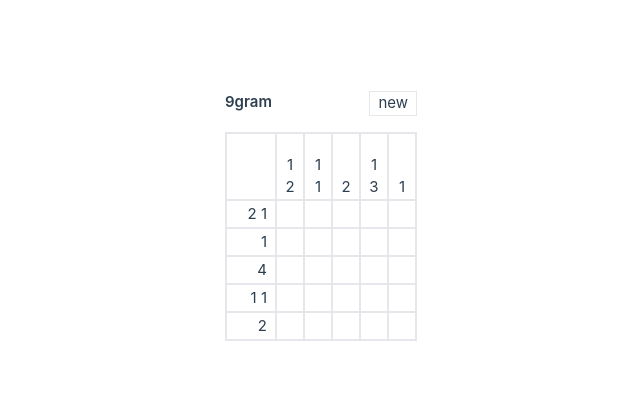
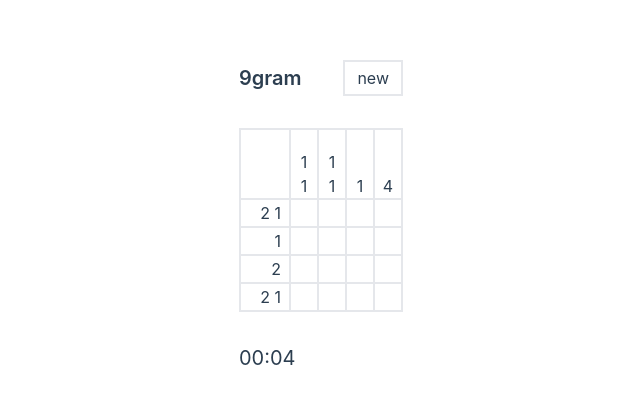
Before and after one commit to oakdays/9gram, a Vue app: page / in a window 1280 px wide. Shown: the part 184-588 px from the top of the page, without its empty margins (319-959 px from the left). Built offline with nearby package versions, Linux system fonts and the light colour scheme.

Commit message:
Add time and share functionality

```diff
--- a/index.html
+++ b/index.html
@@ -3,6 +3,7 @@
   <head>
     <meta charset="UTF-8" />
     <link rel="icon" href="/favicon.ico" />
+    <link href=' http://fonts.googleapis.com/css?family=Karla' rel='stylesheet' type='text/css'>
     <meta name="viewport" content="width=device-width, initial-scale=1.0" />
     <title>Vite App</title>
   </head>
--- a/src/assets/base.css
+++ b/src/assets/base.css
@@ -65,9 +65,9 @@ body {
   background: var(--color-background);
   transition: color 0.5s, background-color 0.5s;
   line-height: 1.6;
-  font-family: Inter, -apple-system, BlinkMacSystemFont, 'Segoe UI', Roboto, Oxygen, Ubuntu,
+  font-family: Karla, Inter, -apple-system, BlinkMacSystemFont, 'Segoe UI', Roboto, Oxygen, Ubuntu,
     Cantarell, 'Fira Sans', 'Droid Sans', 'Helvetica Neue', sans-serif;
-  font-size: 15px;
+  font-size: 16px;
   text-rendering: optimizeLegibility;
   -webkit-font-smoothing: antialiased;
   -moz-osx-font-smoothing: grayscale;
--- a/src/components/GameGrid.vue
+++ b/src/components/GameGrid.vue
@@ -180,13 +180,18 @@ function handleMouseUp() {
     <div class="border-bottom flex">
       <div
         class="flex flex-col justify-center border"
-        :style="{ width: maximumRowHintWidth }"
+        :class="{ 'border-l-0 border-t-0': solved }"
+        :style="{ width: maximumRowHintWidth, minWidth: '40px' }"
       />
 
       <div
         v-for="(hints, index) in columnHints"
         :key="index"
         class="flex flex-col justify-end w-7 border text-center"
+        :class="{
+          'border-t-0': solved,
+          'border-r-0': index === columnHints.length - 1 && solved,
+        }"
       >
         <template v-if="hints.length">
           <div
@@ -206,7 +211,11 @@ function handleMouseUp() {
     <Transition>
       <div
         class="flex items-center justify-end border pr-2"
-        :style="{ width: maximumRowHintWidth }"
+        :class="{
+          'border-l-0': solved,
+          'border-b-0': rowIndex === data.matrix.length - 1 && solved,
+        }"
+        :style="{ width: maximumRowHintWidth, minWidth: '40px' }"
       >
         <p>
           {{ getRowHint(rowIndex) }}
@@ -221,6 +230,10 @@ function handleMouseUp() {
       :action-effect="data.actionEffect"
       :disabled="solved"
       v-model:value="row[index]"
+      :class="{
+        'border-t': rowIndex === 0 && solved,
+        'border-l': index === 0 && solved,
+      }"
       @mouse-down="handleMouseDown"
       @mouse-up="handleMouseUp"
     />
--- a/src/components/GridCell.vue
+++ b/src/components/GridCell.vue
@@ -32,7 +32,7 @@ watch(
   }
 )
 
-function onMouseDown(mouseButton: MouseButton) {
+function onMouseDown(mouseButton?: MouseButton) {
   if (!props.disabled) {
     // left click
     if (mouseButton === MouseButton.Left) {
@@ -94,7 +94,7 @@ function onMouseOver() {
       'bg-white': data.state === CellState.Empty,
       'bg-black': data.state === CellState.Active,
       'bg-gray-400': data.state === CellState.Marked,
-      'border-transparent': disabled,
+      'border-0': disabled,
     }"
     @click.right.prevent
     @mousedown="onMouseDown($event.button)"
--- a/src/views/GameView.vue
+++ b/src/views/GameView.vue
@@ -1,16 +1,25 @@
 <script setup lang="ts">
-import { nextTick, onMounted, reactive } from "vue"
+import { computed, nextTick, onMounted, reactive, watch } from "vue"
 
 import { getRandomNumberBetween } from "@/utils/random"
 
 import GameGrid from "@/components/GameGrid.vue"
 
+const minRows = 4
+const minCols = 4
+
+const maxRows = 4
+const maxCols = 4
+
 const data = reactive({
-  rows: 3,
-  columns: 3,
+  rows: 0,
+  columns: 0,
   solved: false,
   resetting: true,
   solution: [] as Array<number>[],
+  startingTime: new Date().getTime(),
+  timePassed: 0,
+  timer: 0,
 })
 
 onMounted(() => {
@@ -18,6 +27,29 @@ onMounted(() => {
     generateGame()
   }, 500)
 })
+
+const formattedTimePassed = computed(() => {
+  return (
+    `${Math.floor(data.timePassed / 1000 / 60) < 10 ? "0" : ""}` +
+    `${Math.floor(data.timePassed / 1000 / 60)}` +
+    `:${(data.timePassed / 1000) % 60 < 10 ? "0" : ""}` +
+    `${Math.floor((data.timePassed / 1000) % 60)}` +
+    `${
+      data.solved
+        ? `:${data.timePassed % 1000 < 100 ? "0" : ""}${data.timePassed % 1000}`
+        : ""
+    }`
+  )
+})
+
+watch(
+  () => data.solved,
+  (newValue) => {
+    if (newValue) {
+      clearInterval(data.timer)
+    }
+  }
+)
 
 function onTransitionFinished() {
   generateGame()
@@ -27,8 +59,8 @@ async function generateGame() {
   data.solution = []
 
   await nextTick(() => {
-    data.rows = getRandomNumberBetween(4, 8)
-    data.columns = getRandomNumberBetween(4, 8)
+    data.rows = getRandomNumberBetween(minRows, maxRows)
+    data.columns = getRandomNumberBetween(minCols, maxCols)
 
     for (let i = 0; i < data.rows; i++) {
       data.solution.push([])
@@ -39,20 +71,46 @@ async function generateGame() {
 
     data.solved = false
     data.resetting = false
+
+    data.startingTime = new Date().getTime()
+    data.timePassed = 0
+    data.timer = setInterval(() => {
+      data.timePassed = new Date().getTime() - data.startingTime
+    }, 1)
   })
+}
+
+function share() {
+  let shareString = ""
+
+  for (let i = 0; i < data.rows; i++) {
+    for (let j = 0; j < data.columns; j++) {
+      shareString += data.solution[i][j] === 1 ? "⬛" : "⬜"
+    }
+    shareString += "\n"
+  }
+
+  shareString = `${shareString}\n⏱ ${formattedTimePassed.value} \n🔗 9gram https://9gram.netlify.app/`
+
+  updateClipboard(shareString)
+}
+
+async function updateClipboard(newClip: string) {
+  await navigator.clipboard.writeText(newClip)
 }
 </script>
 
 <template>
   <Transition @after-leave="onTransitionFinished">
     <main v-show="!data.resetting">
-      <div class="flex mb-4 justify-between">
-        <p class="font-semibold">9gram</p>
+      <div class="flex mb-8 justify-between items-center">
+        <p class="font-semibold text-xl">9gram</p>
+
         <button
-          class="px-2 transition-colors"
+          class="px-3 py-1 transition-colors"
           :class="{
-            'bg-blue-700 text-white': data.solved,
-            border: !data.solved,
+            'bg-lime-700 text-white': data.solved,
+            'border-2': !data.solved,
           }"
           @click="data.resetting = true"
         >
@@ -60,12 +118,29 @@ async function generateGame() {
         </button>
       </div>
 
-      <div class="border">
+      <div :class="{ border: !data.solved, 'border-2': data.solved }">
         <game-grid
           :solution="data.solution"
           :solved="data.solved"
           @solved="data.solved = true"
         />
+      </div>
+
+      <div class="flex justify-between mt-8 items-center">
+        <time class="text-xl" :datetime="formattedTimePassed">{{
+          formattedTimePassed
+        }}</time>
+        <button
+          v-if="data.solved"
+          class="px-2 py-1 transition-colors"
+          :class="{
+            'bg-[#1da1f2] text-white': data.solved,
+            border: !data.solved,
+          }"
+          @click="share"
+        >
+          share
+        </button>
       </div>
     </main>
   </Transition>
```
